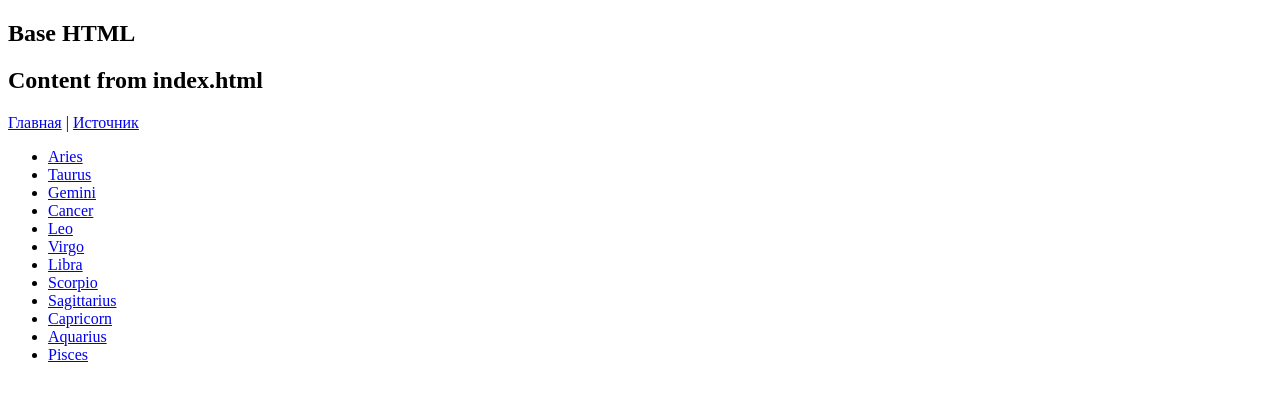
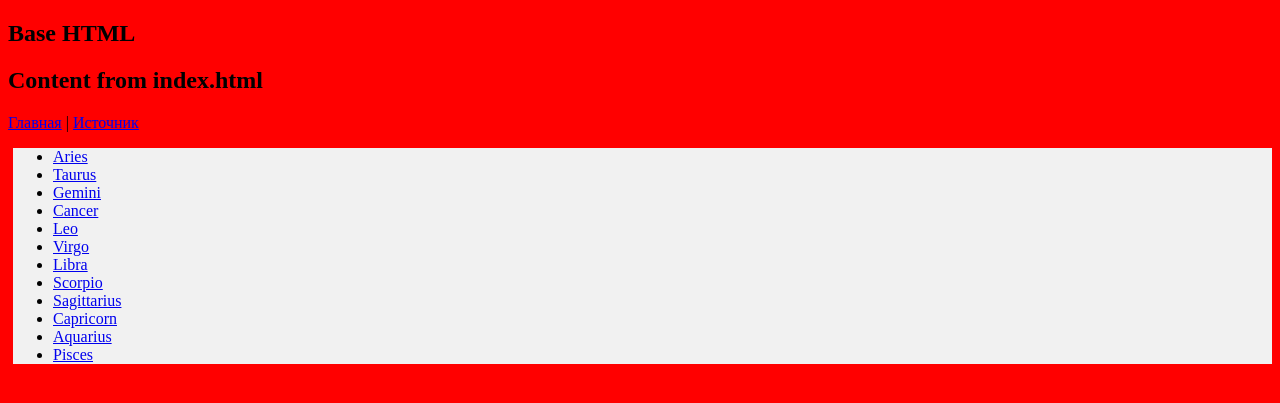
Before and after one commit to Raimanovv/my_page, a Django app: page /horoscope/ in a window 1280 px wide. Shown: the top 403 px of the page. Run offline with Django 4.2, Linux system fonts and the light colour scheme.

Commit message:
3.10 Статические файлы

```diff
--- /dev/null
+++ b/horoscope/static/horoscope/css/index.css
@@ -0,0 +1,4 @@
+ul {
+    border-left: 5px solid red;
+    background-color: #f1f1f1;
+}
--- /dev/null
+++ b/horoscope/static/horoscope/css/info.css
@@ -0,0 +1,3 @@
+h2 {
+    color:blue;
+}
--- a/horoscope/templates/horoscope/index.html
+++ b/horoscope/templates/horoscope/index.html
@@ -1,4 +1,9 @@
 {% extends 'base.html' %}
+{% load static %}
+
+{% block css_additional %}
+    <link rel="stylesheet" href="{% static 'horoscope/css/index.css' %}">
+{% endblock %}
 
 {% block title %}
     Меню
--- a/my_page/settings.py
+++ b/my_page/settings.py
@@ -121,6 +121,9 @@ USE_TZ = True
 # https://docs.djangoproject.com/en/4.1/howto/static-files/
 
 STATIC_URL = 'static/'
+STATICFILES_DIRS = [
+    BASE_DIR / 'static'
+]
 
 # Default primary key field type
 # https://docs.djangoproject.com/en/4.1/ref/settings/#default-auto-field
--- /dev/null
+++ b/static/css/base.css
@@ -0,0 +1,3 @@
+html{
+    background-color:red;
+}
--- a/templates/base.html
+++ b/templates/base.html
@@ -1,8 +1,12 @@
+{% load static %}
+
 <!DOCTYPE html>
 <html lang="en">
 <head>
     <meta charset="UTF-8">
     <title> {% block title %} {% endblock %} </title>
+    {% block css_additional %} {% endblock %}
+    <link rel="stylesheet" href=" {% static 'css/base.css' %}">
 </head>
 <body>
     <h2>Base HTML</h2>
```
Also changed, not shown: horoscope/templates/horoscope/info_zodiac.html (+6 -1 lines).
